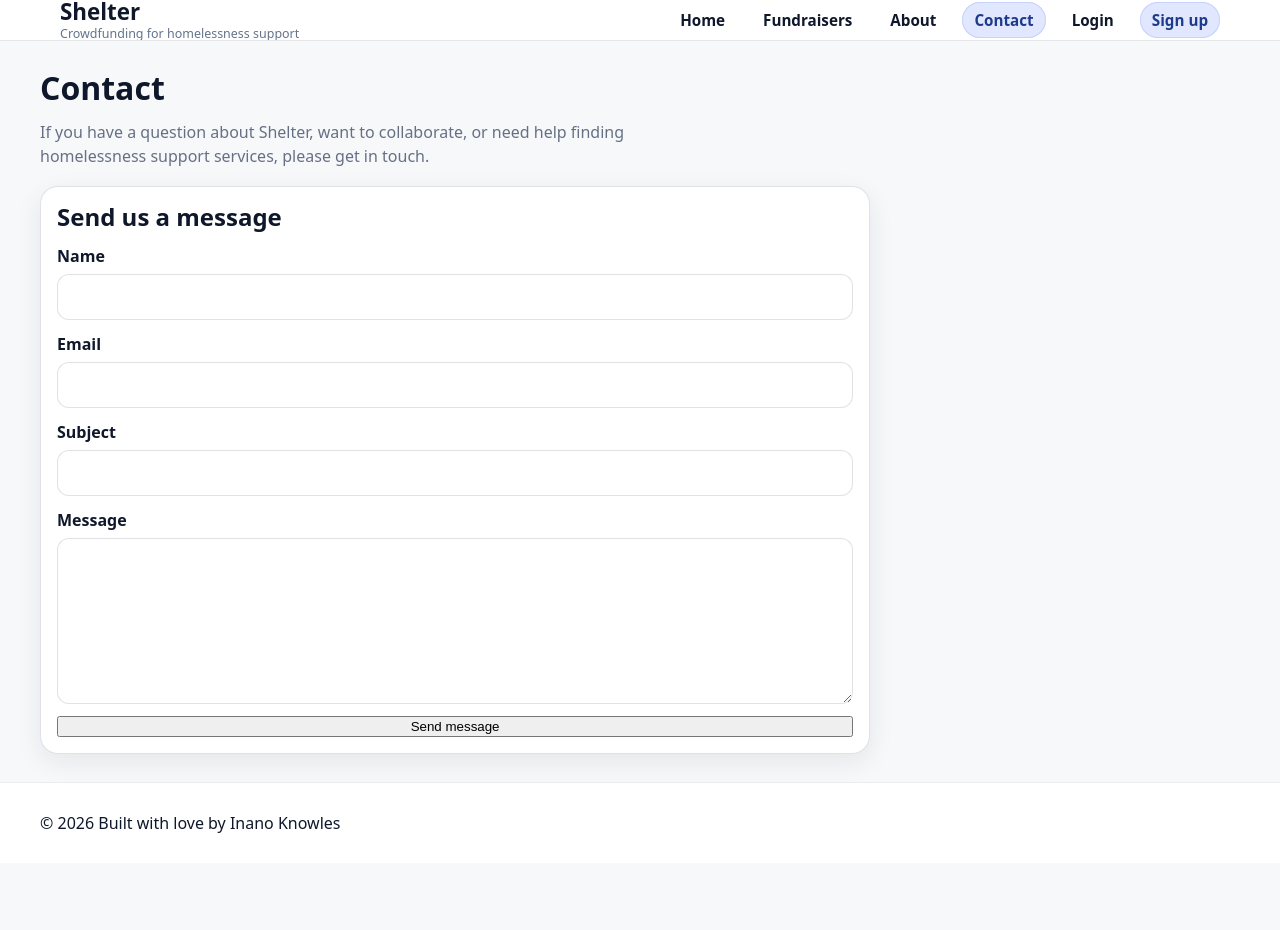
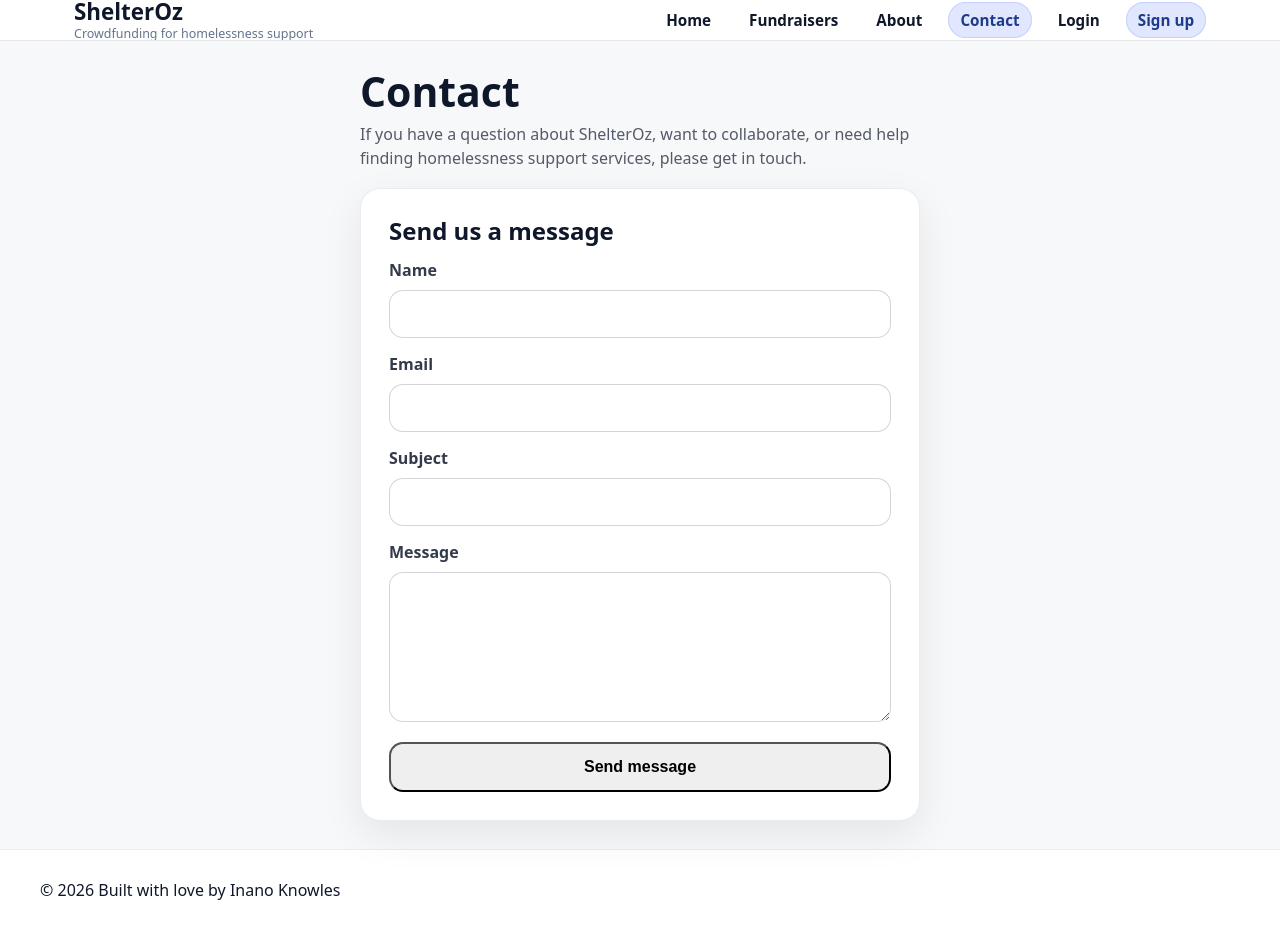
Before and after one commit to InanoKnowles/crowdfunding_frontend, a React (Vite) app in the folder crowdfunding-frontend/: page /contact in a window 1280 px wide. Before the commit the page ends 863 px from the top, so only its background shows below. Built offline with nearby package versions, Linux system fonts and the light colour scheme.

Commit message:
added contact form

```diff
--- a/crowdfunding-frontend/src/components/LoginForm.jsx
+++ b/crowdfunding-frontend/src/components/LoginForm.jsx
@@ -6,6 +6,7 @@
 
     function LoginForm() {
     const navigate = useNavigate();
+    const { login } = useAuth();
 
     const [credentials, setCredentials] = useState({
         username: "",
@@ -35,12 +36,7 @@
         try {
         const response = await postLogin(username, password);
 
-
-
-        const { login } = useAuth();
-
         login(response.token, username);
-        navigate("/");
 
         setStatus({ state: "success", message: "Logged in. Redirecting…" });
         navigate("/");
--- a/crowdfunding-frontend/src/components/NavBar.jsx
+++ b/crowdfunding-frontend/src/components/NavBar.jsx
@@ -11,7 +11,7 @@
         <nav className="nav container" aria-label="Primary">
             <div className="nav__left">
             <NavLink to="/" className="nav__brand" aria-label="Shelter home">
-                <span className="nav__brandName">Shelter</span>
+                <span className="nav__brandName">ShelterOz</span>
                 <span className="nav__brandTag">Crowdfunding for homelessness support</span>
             </NavLink>
             </div>
--- a/crowdfunding-frontend/src/pages/AboutPage.css
+++ b/crowdfunding-frontend/src/pages/AboutPage.css
@@ -1,26 +1,65 @@
     .about-page__header {
-    max-width: 70ch;
-    margin-bottom: 18px;
+    max-width: 72ch;
+    margin: 0 auto 22px;
+    }
+
+    .about-page__title {
+    margin: 0 0 10px 0;
+    font-size: clamp(2.1rem, 3.2vw, 3rem);
+    line-height: 1.05;
+    font-weight: 950;
+    letter-spacing: -0.02em;
+    color: rgba(15, 23, 42, 0.95);
+    }
+
+    .about-page__lead {
+    margin: 0;
+    font-size: 1.05rem;
+    line-height: 1.6;
+    color: rgba(15, 23, 42, 0.7);
+    font-weight: 600;
     }
 
     .about-page__grid {
     display: grid;
-    gap: 14px;
+    gap: 18px;
     grid-template-columns: 1fr;
+    align-items: stretch;
     }
 
     .about-page__card {
-    background: var(--surface);
-    border: 1px solid var(--border);
-    border-radius: var(--radius);
-    box-shadow: var(--shadow-sm);
-    padding: 16px;
+    background: rgba(255, 255, 255, 0.92);
+    border: 1px solid rgba(15, 23, 42, 0.08);
+    border-radius: 20px;
+    padding: 18px;
+    box-shadow: 0 14px 40px rgba(15, 23, 42, 0.08);
+    }
+
+    .about-page__cardTitle {
+    margin: 0 0 10px 0;
+    font-size: 1.25rem;
+    line-height: 1.2;
+    font-weight: 900;
+    color: rgba(15, 23, 42, 0.92);
+    }
+
+    .about-page__text {
+    margin: 0;
+    color: rgba(15, 23, 42, 0.78);
+    font-weight: 600;
+    line-height: 1.6;
     }
 
     .about-page__list {
     margin: 0;
     padding-left: 18px;
-    color: var(--muted);
+    color: rgba(15, 23, 42, 0.78);
+    font-weight: 600;
+    line-height: 1.6;
+    }
+
+    .about-page__list li {
+    margin: 8px 0;
     }
 
     @media (min-width: 768px) {
--- a/crowdfunding-frontend/src/pages/AboutPage.jsx
+++ b/crowdfunding-frontend/src/pages/AboutPage.jsx
@@ -4,24 +4,24 @@ function AboutPage() {
     return (
         <main className="container section about-page">
         <header className="about-page__header">
-        <h1>About Shelter</h1>
-        <p>
-            Shelter is a community-driven crowdfunding platform supporting people experiencing homelessness
+            <h1 className="about-page__title">About ShelterOz</h1>
+            <p className="about-page__lead">
+            ShelterOz is a community-driven crowdfunding platform supporting people experiencing homelessness
             across Australia. We focus on practical, urgent help and long-term pathways to stability.
             </p>
         </header>
 
         <section className="about-page__grid">
             <article className="about-page__card">
-            <h2>Our mission</h2>
-            <p>
+            <h2 className="about-page__cardTitle">Our mission</h2>
+            <p className="about-page__text">
                 Help Australians experiencing homelessness access essential support through transparent, local
                 fundraising and community partnerships.
             </p>
             </article>
 
             <article className="about-page__card">
-            <h2>How it works</h2>
+            <h2 className="about-page__cardTitle">How it works</h2>
             <ul className="about-page__list">
                 <li>Supporters donate to fundraisers they care about.</li>
                 <li>Funds are directed towards verified needs and trusted services.</li>
@@ -30,8 +30,8 @@ function AboutPage() {
             </article>
 
             <article className="about-page__card">
-            <h2>Transparency</h2>
-            <p>
+            <h2 className="about-page__cardTitle">Transparency</h2>
+            <p className="about-page__text">
                 We aim to show clear fundraising goals, progress, and outcomes so donors feel confident their
                 support is making a difference.
             </p>
--- a/crowdfunding-frontend/src/pages/ContactPage.css
+++ b/crowdfunding-frontend/src/pages/ContactPage.css
@@ -1,58 +1,91 @@
+
+    .contact-page {
+    display: flex;
+    flex-direction: column;
+    align-items: center;
+    }
+
+
     .contact-page__header {
-    max-width: 70ch;
-    margin-bottom: 18px;
+    max-width: 560px;
+    margin: 0 auto 18px auto;
+    text-align: left;
+    }
+
+    .contact-page__header h1 {
+    font-size: clamp(2rem, 3.2vw, 2.6rem);
+    line-height: 1.1;
+    margin: 0 0 8px 0;
+    }
+
+    .contact-page__header p {
+    margin: 0;
+    color: rgba(15, 23, 42, 0.7);
+    font-size: 1rem;
     }
 
     .contact-page__layout {
-    display: grid;
-    gap: 14px;
-    grid-template-columns: 1fr;
+    width: 100%;
+    display: flex;
+    justify-content: center;
     }
 
     .contact-page__card {
-    background: var(--surface);
-    border: 1px solid var(--border);
-    border-radius: var(--radius);
-    box-shadow: var(--shadow-sm);
-    padding: 16px;
-}
-
-.contact-page__aside {
-    position: sticky;
-    top: 16px;
+    width: min(560px, 100%);
+    background: #fff;
+    border-radius: 20px;
+    padding: 28px;
+    box-shadow: 0 14px 40px rgba(0, 0, 0, 0.08);
+    border: 1px solid rgba(15, 23, 42, 0.08);
     }
 
     .contact-form {
-    display: grid;
-    gap: 12px;
+    display: flex;
+    flex-direction: column;
+    gap: 14px;
     }
 
     .contact-form__row {
-    display: grid;
-    gap: 6px;
+    display: flex;
+    flex-direction: column;
+    gap: 8px;
     }
 
     .contact-form label {
     font-weight: 700;
-    color: var(--text);
+    color: rgba(15, 23, 42, 0.85);
     }
 
     .contact-form input,
     .contact-form textarea {
     width: 100%;
-    padding: 10px 12px;
-    border-radius: 12px;
-    border: 1px solid var(--border);
-    font: inherit;
-    color: var(--text);
-    background: #fff;
+    padding: 14px 14px;
+    border-radius: 14px;
+    border: 1px solid rgba(15, 23, 42, 0.18);
+    background: rgba(255, 255, 255, 0.9);
+    font-size: 1rem;
+    outline: none;
+    transition: border-color 0.12s ease, box-shadow 0.12s ease;
     }
 
     .contact-form input:focus,
     .contact-form textarea:focus {
-    outline: none;
-    border-color: rgba(11, 92, 255, 0.35);
-    box-shadow: 0 0 0 4px rgba(11, 92, 255, 0.12);
+    border-color: rgba(59, 130, 246, 0.6);
+    box-shadow: 0 0 0 4px rgba(59, 130, 246, 0.18);
+    }
+
+    .contact-form textarea {
+    min-height: 150px;
+    resize: vertical;
+    }
+
+    .contact-form .button {
+    margin-top: 6px;
+    width: 100%;
+    padding: 14px 16px;
+    border-radius: 14px;
+    font-size: 1rem;
+    font-weight: 800;
     }
 
     .contact-form__error {
@@ -63,6 +96,7 @@
 
     .contact-form__status {
     margin-top: 10px;
+    font-weight: 600;
     }
 
     .contact-form__status--success {
@@ -72,16 +106,3 @@
     .contact-form__status--error {
     color: #b42318;
     }
-
-.contact-page__list {
-    padding-left: 18px;
-    margin: 0;
-    color: var(--muted);
-}
-
-@media (min-width: 900px) {
-    .contact-page__layout {
-    grid-template-columns: 1.4fr 0.6fr;
-    align-items: start;
-    }
-}
--- a/crowdfunding-frontend/src/pages/ContactPage.jsx
+++ b/crowdfunding-frontend/src/pages/ContactPage.jsx
@@ -89,7 +89,7 @@ function ContactPage() {
         <header className="contact-page__header">
         <h1>Contact</h1>
         <p>
-            If you have a question about Shelter, want to collaborate, or need help
+            If you have a question about ShelterOz, want to collaborate, or need help
             finding homelessness support services, please get in touch.
         </p>
         </header>
--- a/crowdfunding-frontend/src/pages/FundraiserPage.jsx
+++ b/crowdfunding-frontend/src/pages/FundraiserPage.jsx
@@ -304,7 +304,6 @@
             )}
         </header>
 
-        {/* Owner edit form styled like LoginForm, but renamed properly */}
         {isOwner && isEditing && (
             <section className="editFundraiserCard">
                 <header className="editFundraiserHeader">
@@ -435,6 +434,9 @@
                 <p className="fundraiser__description">
                 {fundraiser.description || "No description provided yet."}
                 </p>
+                <span className="fc__footerItem">
+                <strong> Created By: </strong> {owner}
+                </span>
             </div>
             </section>
 
--- a/crowdfunding-frontend/src/styles/global.css
+++ b/crowdfunding-frontend/src/styles/global.css
@@ -22,8 +22,11 @@
     }
 
     .container {
-    width: min(var(--container-max), calc(100% - (var(--container-pad) * 2)));
-    margin-inline: auto;
+    width: min(1180px, 100%);
+    margin-left: auto;
+    margin-right: auto;
+    padding-left: 24px;
+    padding-right: 24px;
     }
 
     .section {
```
Also changed, not shown: crowdfunding-frontend/src/pages/HomePage.jsx (+25 -25 lines). Lines whose indentation alone changed are shown as unchanged.
